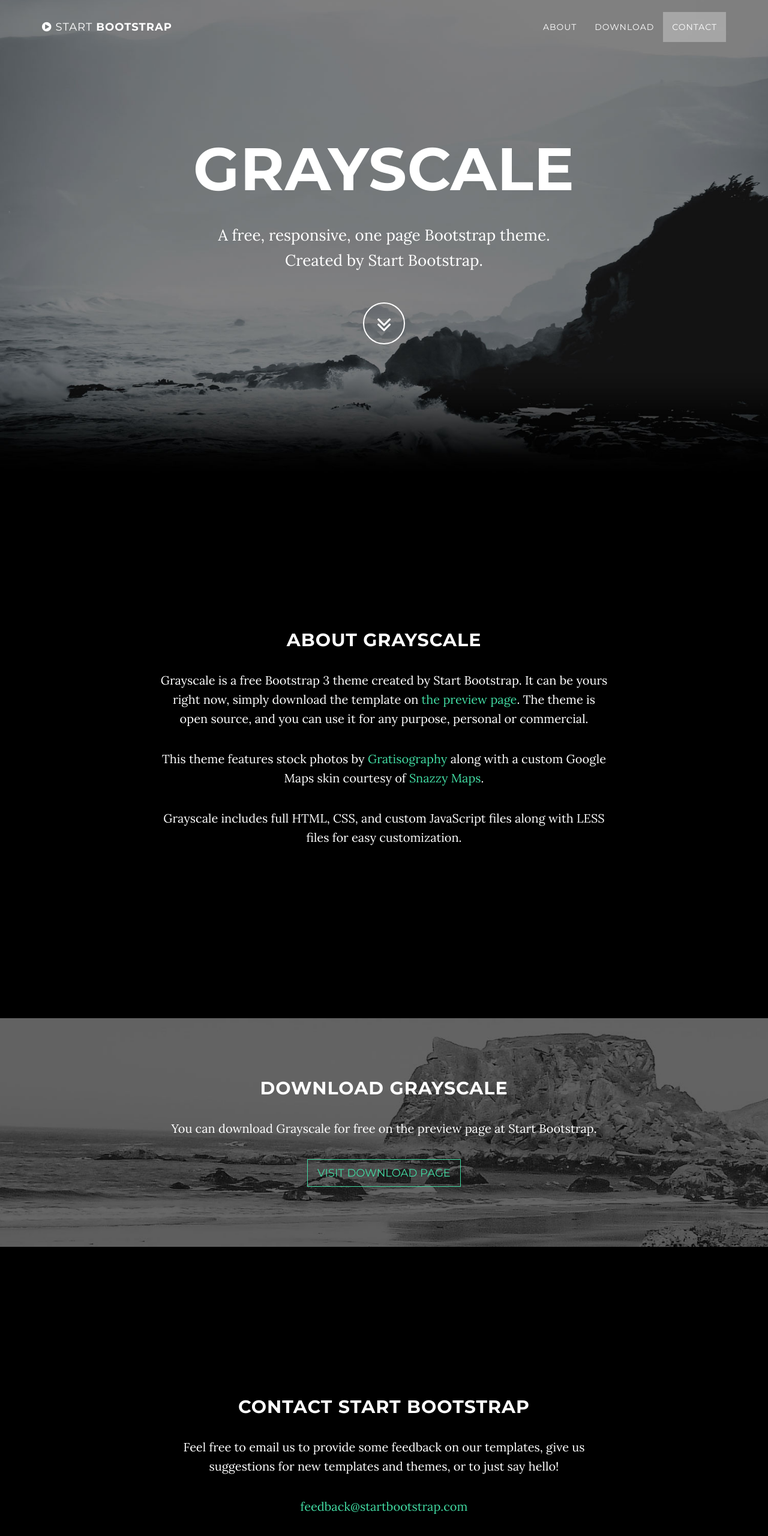
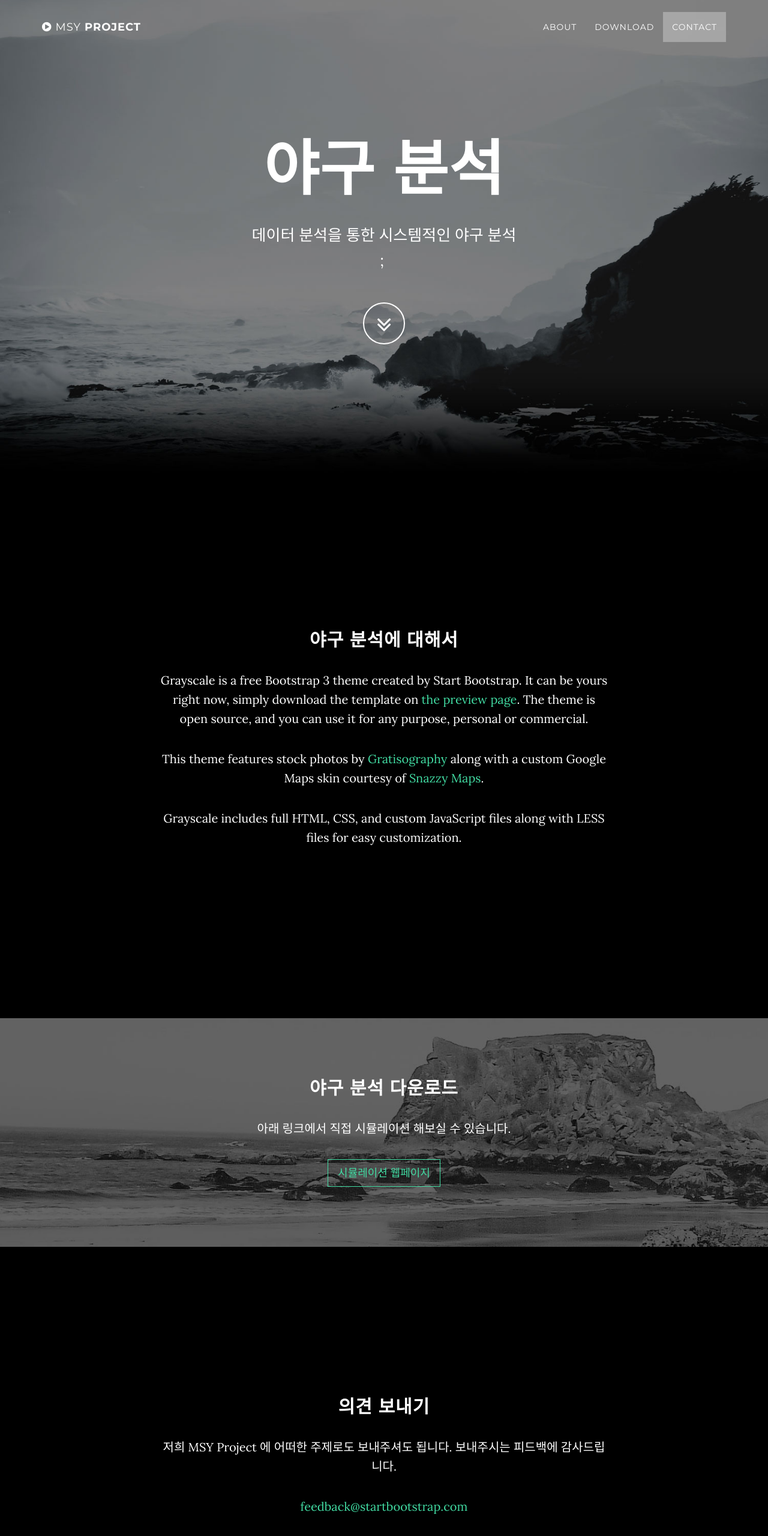
Before and after one commit to DSS-MSY/baseball, a website: page index.html in a window 1280 px wide. Shown: the top 2560 px of the page at 60% size. Drawn offline with nearby package versions, Linux system fonts and the light colour scheme; some packages are replaced by stand-ins of ours.

Commit message:
기본 내용 수정

```diff
--- a/index.html
+++ b/index.html
@@ -1,15 +1,15 @@
 <!DOCTYPE html>
-<html lang="en">
+<html lang="ko">
 
 <head>
 
     <meta charset="utf-8">
     <meta http-equiv="X-UA-Compatible" content="IE=edge">
     <meta name="viewport" content="width=device-width, initial-scale=1">
-    <meta name="description" content="">
-    <meta name="author" content="">
+    <meta name="description" content="야구 분석 프로젝트 안내">
+    <meta name="author" content="김민수, 장지수, 박요한">
 
-    <title>Grayscale - Start Bootstrap Theme</title>
+    <title>야구 프로젝트</title>
 
     <!-- Bootstrap Core CSS -->
     <link href="vendor/bootstrap/css/bootstrap.min.css" rel="stylesheet">
@@ -41,7 +41,7 @@
                     Menu <i class="fa fa-bars"></i>
                 </button>
                 <a class="navbar-brand page-scroll" href="#page-top">
-                    <i class="fa fa-play-circle"></i> <span class="light">Start</span> Bootstrap
+                    <i class="fa fa-play-circle"></i> <span class="light">MSY</span> Project
                 </a>
             </div>
 
@@ -74,9 +74,9 @@
             <div class="container">
                 <div class="row">
                     <div class="col-md-8 col-md-offset-2">
-                        <h1 class="brand-heading">Grayscale</h1>
-                        <p class="intro-text">A free, responsive, one page Bootstrap theme.
-                            <br>Created by Start Bootstrap.</p>
+                        <h1 class="brand-heading">야구 분석</h1>
+                        <p class="intro-text">데이터 분석을 통한 시스템적인 야구 분석
+                            <br>;&nbsp</p>
                         <a href="#about" class="btn btn-circle page-scroll">
                             <i class="fa fa-angle-double-down animated"></i>
                         </a>
@@ -90,7 +90,7 @@
     <section id="about" class="container content-section text-center">
         <div class="row">
             <div class="col-lg-8 col-lg-offset-2">
-                <h2>About Grayscale</h2>
+                <h2>야구 분석에 대해서</h2>
                 <p>Grayscale is a free Bootstrap 3 theme created by Start Bootstrap. It can be yours right now, simply download the template on <a href="http://startbootstrap.com/template-overviews/grayscale/">the preview page</a>. The theme is open source, and you can use it for any purpose, personal or commercial.</p>
                 <p>This theme features stock photos by <a href="http://gratisography.com/">Gratisography</a> along with a custom Google Maps skin courtesy of <a href="http://snazzymaps.com/">Snazzy Maps</a>.</p>
                 <p>Grayscale includes full HTML, CSS, and custom JavaScript files along with LESS files for easy customization.</p>
@@ -103,9 +103,9 @@
         <div class="download-section">
             <div class="container">
                 <div class="col-lg-8 col-lg-offset-2">
-                    <h2>Download Grayscale</h2>
-                    <p>You can download Grayscale for free on the preview page at Start Bootstrap.</p>
-                    <a href="http://startbootstrap.com/template-overviews/grayscale/" class="btn btn-default btn-lg">Visit Download Page</a>
+                    <h2>야구 분석 다운로드</h2>
+                    <p>아래 링크에서 직접 시뮬레이션 해보실 수 있습니다.</p>
+                    <a href="#" class="btn btn-default btn-lg">시뮬레이션 웹페이지</a>
                 </div>
             </div>
         </div>
@@ -115,8 +115,8 @@
     <section id="contact" class="container content-section text-center">
         <div class="row">
             <div class="col-lg-8 col-lg-offset-2">
-                <h2>Contact Start Bootstrap</h2>
-                <p>Feel free to email us to provide some feedback on our templates, give us suggestions for new templates and themes, or to just say hello!</p>
+                <h2>의견 보내기</h2>
+                <p>저희 MSY Project 에 어떠한 주제로도 보내주셔도 됩니다. 보내주시는 피드백에 감사드립니다.</p>
                 <p><a href="mailto:feedback@startbootstrap.com">feedback@startbootstrap.com</a>
                 </p>
                 <ul class="list-inline banner-social-buttons">
@@ -140,7 +140,7 @@
     <!-- Footer -->
     <footer>
         <div class="container text-center">
-            <p>Copyright &copy; Your Website 2016</p>
+            <p>Copyright &copy; MSY Project</p>
         </div>
     </footer>
 
```
